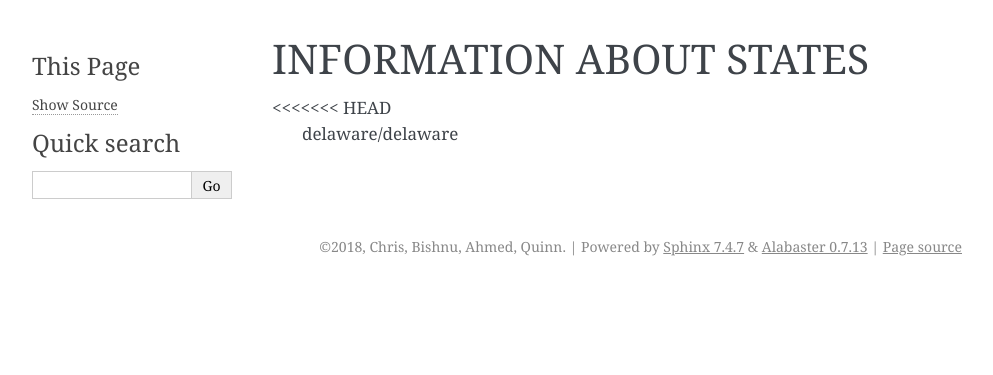
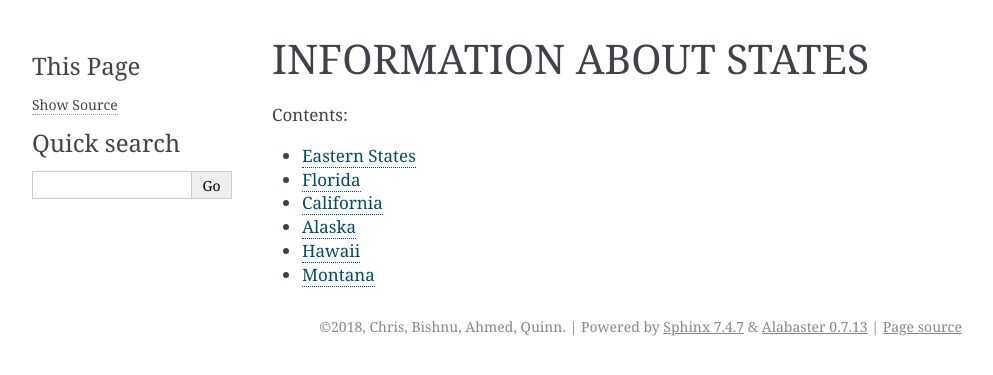
Before and after one commit to cjshima2022/info-us-state, a Sphinx documentation site: the page built from source/index.rst, in a window 1280 px wide. Shown: the top 375 px of the page, without its empty margins (148-1141 px from the left). Built offline with Sphinx 7.4.7, drawn with Linux system fonts in a browser that asks for light colours.

Commit message:
added folders to index

```diff
--- a/source/index.rst
+++ b/source/index.rst
@@ -6,10 +6,9 @@ INFORMATION ABOUT STATES
    :maxdepth: 2
    :caption: Contents:
 
-<<<<<<< HEAD
    delaware/delaware
-
-
-=======
    florida/florida
->>>>>>> 1dc741c83901369d62f618467decde8b4e64efb8
+   california/california
+   alaska/alaska
+   hawaii/hawaii
+   montana/montana
```
